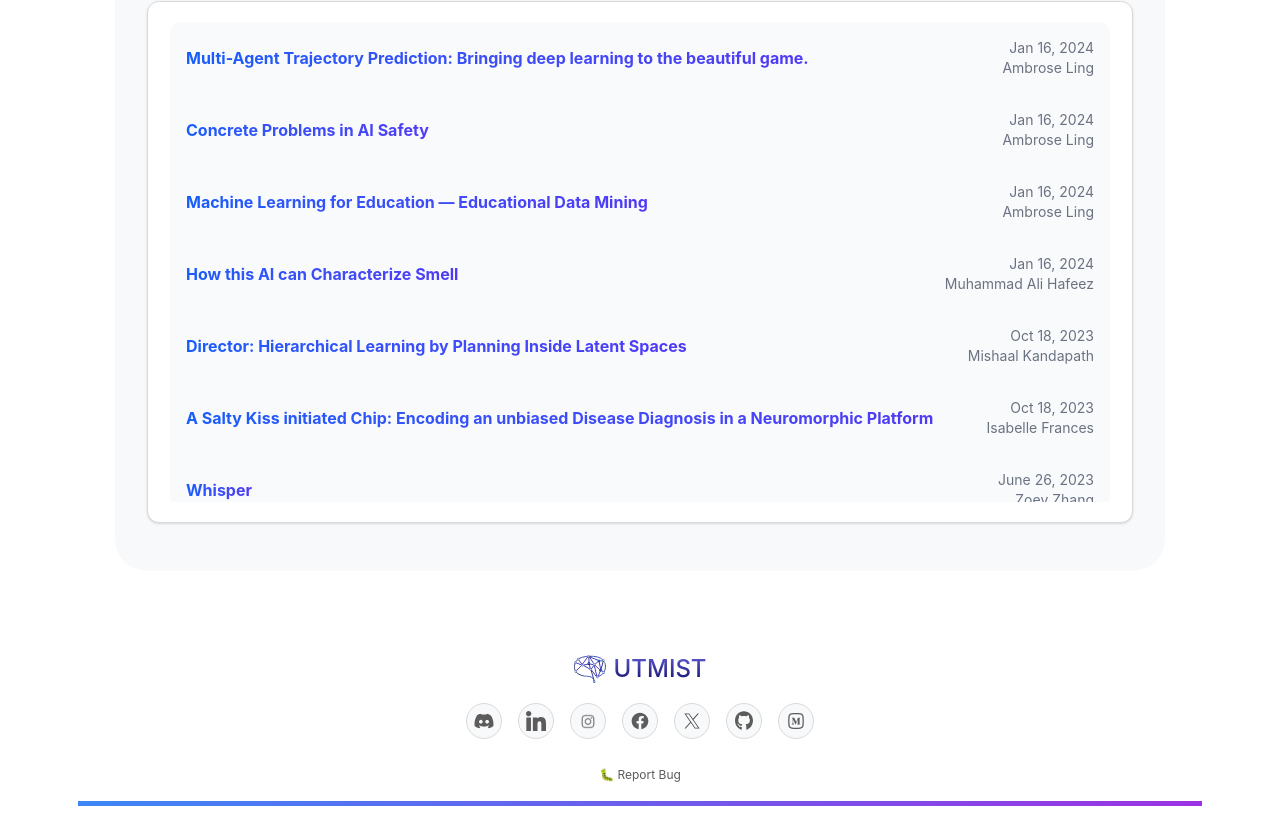
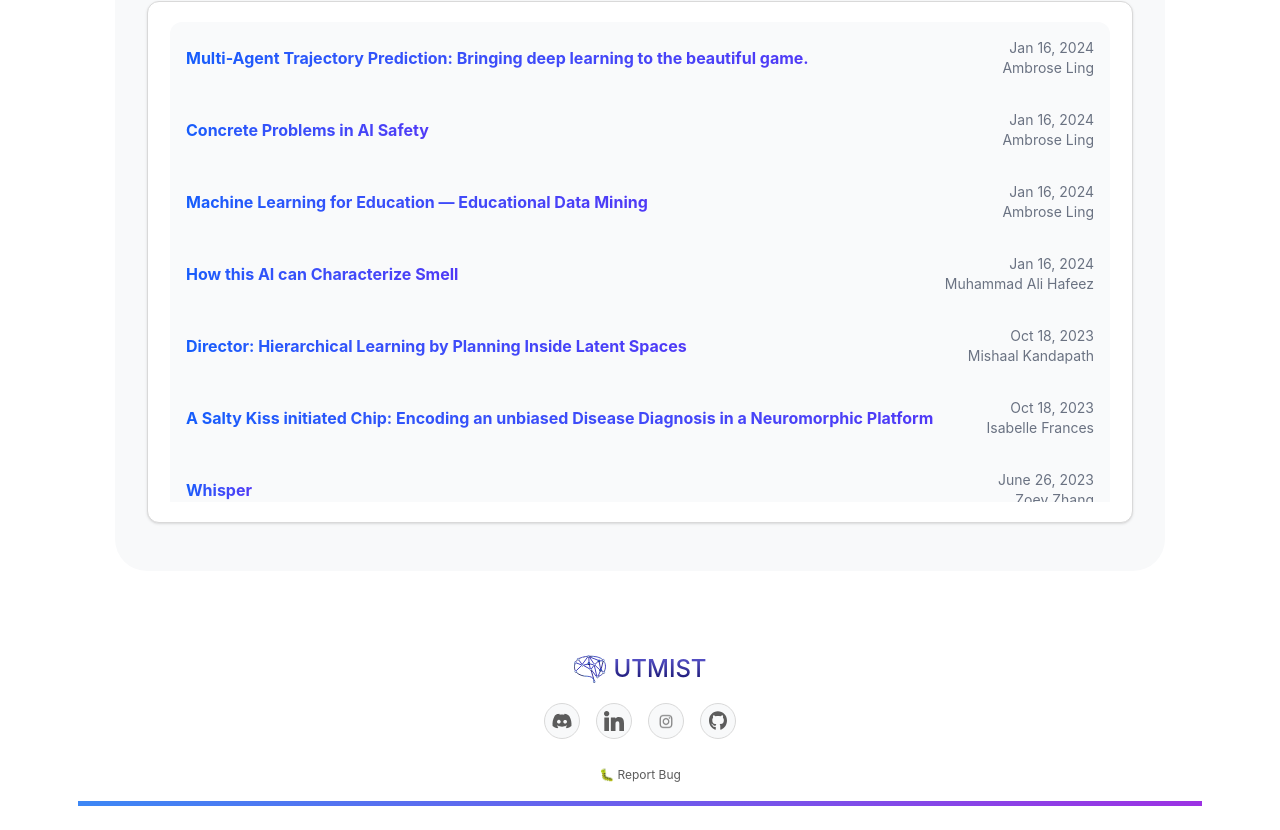
Before and after one commit to UTMIST/UTMIST, a Next.js app in the folder client/: page /blog in a window 1280 px wide. Shown: the part 1905-2735 px from the top of the page. Built offline with nearby package versions, Linux system fonts and the light colour scheme; no server answers.

Commit message:
fix: remove outdated footer socials

```diff
--- a/client/src/features/public-site/pages/eigenaiRedesign.tsx
+++ b/client/src/features/public-site/pages/eigenaiRedesign.tsx
@@ -155,26 +155,26 @@ const socialLinks = [
     label: "Instagram",
     icon: instagramLogo,
   },
-  {
-    href: "https://www.facebook.com/UofT.MIST",
-    label: "Facebook",
-    icon: facebookLogo,
-  },
-  {
-    href: "https://x.com/utmist1",
-    label: "X",
-    icon: xLogo,
-  },
+  // {
+  //   href: "https://www.facebook.com/UofT.MIST",
+  //   label: "Facebook",
+  //   icon: facebookLogo,
+  // },
+  // {
+  //   href: "https://x.com/utmist1",
+  //   label: "X",
+  //   icon: xLogo,
+  // },
   {
     href: "https://github.com/UTMIST",
     label: "GitHub",
     icon: githubLogo,
   },
-  {
-    href: "https://utorontomist.medium.com/",
-    label: "Medium",
-    icon: mediumLogo,
-  },
+  // {
+  //   href: "https://utorontomist.medium.com/",
+  //   label: "Medium",
+  //   icon: mediumLogo,
+  // },
 ];
 
 type Speaker = {
--- a/client/src/shared/ui/footer.tsx
+++ b/client/src/shared/ui/footer.tsx
@@ -39,20 +39,20 @@ export default function Footer() {
                         </a>
                     </div>
                 </li>
-                <li>
+                {/* <li>
                     <div className="footer-logo-container">
                         <a href="https://www.facebook.com/UofT.MIST" target="_blank" rel="noopener noreferrer">
                             <Image src={facebook} alt="UTMIST Logo"/>
                         </a>
                     </div>
-                </li>
-                <li>
+                </li> */}
+                {/* <li>
                     <div className="footer-logo-container">
                         <a href="https://x.com/utmist1" target="_blank" rel="noopener noreferrer">
                             <Image src={twitter} alt="UTMIST Logo" />
                         </a>
                     </div>
-                </li>
+                </li> */}
                 <li>
                     <div className="footer-logo-container">
                         <a href="https://github.com/UTMIST" target="_blank" rel="noopener noreferrer">
@@ -60,13 +60,13 @@ export default function Footer() {
                         </a>
                     </div>
                 </li>
-                <li>
+                {/* <li>
                     <div className="footer-logo-container">
                         <a href="https://utorontomist.medium.com/" target="_blank" rel="noopener noreferrer">
                             <Image src={medium} alt="UTMIST Logo"/>
                         </a>
                     </div>
-                </li>
+                </li> */}
 
             </ul>
 
```
